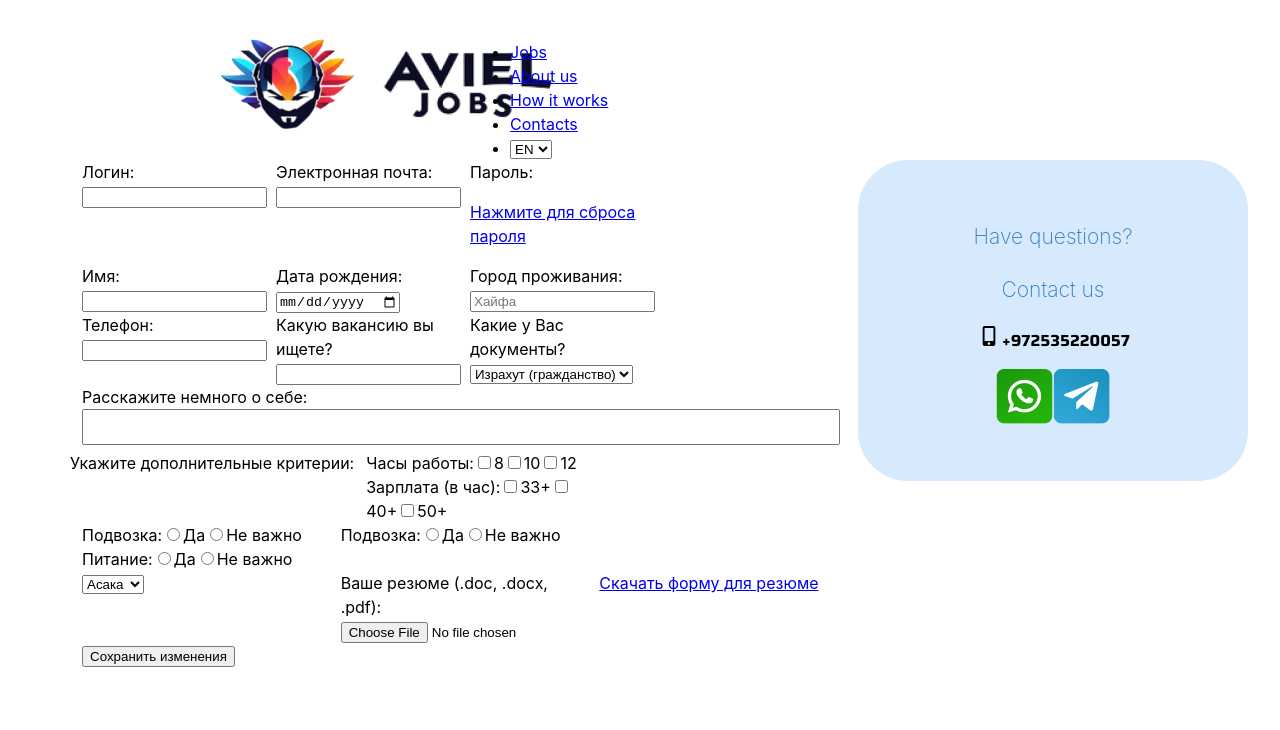
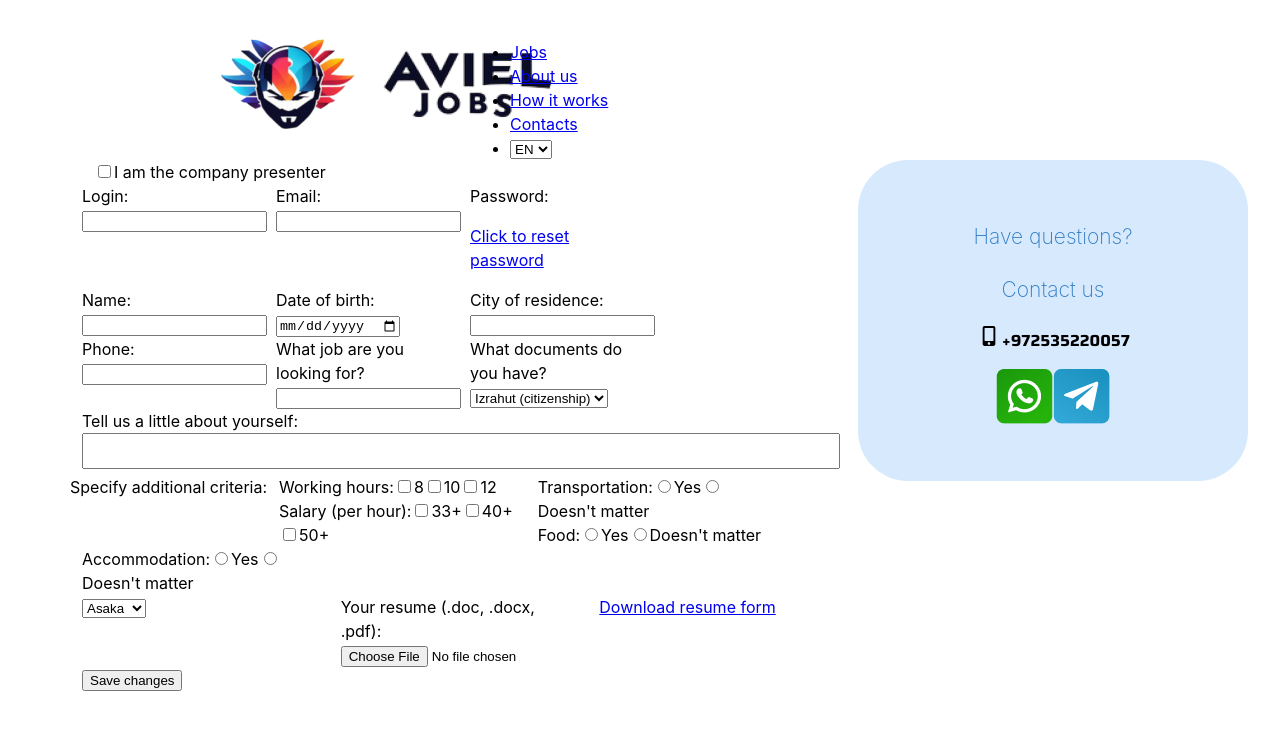
Before and after one commit to Aura-TLV/front-web-react--redux, a React (Vite) app: page / in a window 1280 px wide. Shown: the top 730 px of the page. Built offline with nearby package versions, Linux system fonts and the light colour scheme.

Commit message:
feat: add forms changer + translations

```diff
--- a/public/locales/en/translation.json
+++ b/public/locales/en/translation.json
@@ -1,7 +1,8 @@
 {
   "general": {
     "notFound": "Page not found",
-    "goToHomePage": "Go to home page"
+    "goToHomePage": "Go to home page",
+    "iAmCompany": "I am the company presenter"
   },
   "nav": {
     "jobs": "Jobs",
@@ -22,5 +23,60 @@
       "form": "Feedback form"
     }
   },
-  "mainPanel": {}
+  "mainPanel": {
+    "candidate": {
+      "login": "Login",
+      "eMail": "Email",
+      "password": "Password",
+      "passwordLink": "Click to reset password",
+      "name": "Name",
+      "birthDate": "Date of birth",
+      "city": "City of residence",
+      "phone": "Phone",
+      "vacancy": "What job are you looking for?",
+      "status": {
+        "label": "What documents do you have?",
+        "t1": "Izrahut (citizenship)",
+        "t2": "Work visa",
+        "t3": "Tourist visa",
+        "t4": "Blue paper (5A)"
+      },
+      "additionalInfo": "Tell us a little about yourself",
+      "extraInfoLabel": "Specify additional criteria",
+      "workingHours": "Working hours",
+      "wagePerHour": "Salary (per hour)",
+      "driver": "Transportation",
+      "lunch": "Food",
+      "living": "Accommodation",
+      "contractType": {
+        "label": "Type of employment",
+        "asaka": "Asaka",
+        "asama": "Asama"
+      },
+      "cv": "Your resume (.doc, .docx, .pdf)",
+      "cvLink": "Download resume form",
+      "controls": {
+        "checkboxY": "Yes",
+        "checkboxN": "Doesn't matter",
+        "btnSave": "Save changes"
+      }
+    },
+    "employee": {
+      "login": "Login",
+      "eMail": "Email",
+      "password": "Password",
+      "passwordLink": "Click to reset password",
+      "name": "Your Name",
+      "companyName": "Company name",
+      "companyType": "What does the company do",
+      "phone": "Phone",
+      "yourAds": {
+        "label": "Your ads",
+        "btnAdd": "Add"
+      },
+      "controls": {
+        "btnSave": "Save changes"
+      }
+    }
+  }
 }
--- a/public/locales/he/translation.json
+++ b/public/locales/he/translation.json
@@ -1,7 +1,8 @@
 {
   "general": {
     "notFound": "הדף לא נמצא",
-        "goToHomePage": "עבור לדף הבית"
+    "goToHomePage": "עבור לדף הבית",
+    "iAmCompany": "אני הפרזנטורית של החברה"
   },
   "nav": {
     "jobs": "משרות",
@@ -24,5 +25,60 @@
       "form": "טופס משוב"
     }
   },
-    "mainPanel": {}
+  "mainPanel": {
+    "candidate": {
+      "login": "כניסה",
+      "eMail": "דוא\"ל",
+      "password": "סיסמה",
+      "passwordLink": "לחץ לאיפוס סיסמה",
+      "name": "שם",
+      "birthDate": "תאריך לידה",
+      "city": "עיר מגורים",
+      "phone": "טלפון",
+      "vacancy": "איזה משרה אתה מחפש?",
+      "status": {
+        "label": "אילו מסמכים יש לך?",
+        "t1": "תעודת זהות (אזרחות)",
+        "t2": "ויזת עבודה",
+        "t3": "ויזת תייר",
+        "t4": "נייר כחול (5א)"
+      },
+      "additionalInfo": "ספר לנו קצת על עצמך",
+      "extraInfoLabel": "ציין קריטריונים נוספים",
+      "workingHours": "שעות עבודה",
+      "wagePerHour": "שכר (לשעה)",
+      "driver": "הסעה",
+      "lunch": "אוכל",
+      "living": "מגורים",
+      "contractType": {
+        "label": "סוג העסקה",
+        "asaka": "אסאקה",
+        "asama": "אסאמה"
+      },
+      "cv": "קורות חיים שלך (.doc, .docx, .pdf)",
+      "cvLink": "הורד טופס לקורות חיים",
+      "controls": {
+        "checkboxY": "כן",
+        "checkboxN": "לא משנה",
+        "btnSave": "שמור שינויים"
       }
+    },
+    "employee": {
+      "login": "כניסה",
+      "eMail": "דוא\"ל",
+      "password": "סיסמה",
+      "passwordLink": "לחץ לאיפוס סיסמה",
+      "name": "שמך",
+      "companyName": "שם החברה",
+      "companyType": "מה עושה החברה",
+      "phone": "טלפון",
+      "yourAds": {
+        "label": "המודעות שלך",
+        "btnAdd": "הוסף"
+      },
+      "controls": {
+        "btnSave": "שמור שינויים"
+      }
+    }
+  }
+}
--- a/public/locales/ru/translation.json
+++ b/public/locales/ru/translation.json
@@ -1,7 +1,8 @@
 {
     "general": {
-        "notFound": "Page not found",
-        "goToHomePage": "Go to home page"
+        "notFound": "Страница не найдена",
+        "goToHomePage": "На главную страницу",
+        "iAmCompany": "Я - представитель компании"
     },
     "nav": {
         "jobs": "Вакансии",
@@ -23,6 +24,59 @@
         }
     },
     "mainPanel": {
-        "": ""
+        "candidate": {
+            "login": "Логин",
+            "eMail": "Электронная почта",
+            "password": "Пароль",
+            "passwordLink": "Нажмите для сброса пароля",
+            "name": "Имя",
+            "birthDate": "Дата рождения",
+            "city": "Город проживания",
+            "phone": "Телефон",
+            "vacancy": "Какую вакансию вы ищете?",
+            "status": {
+                "label": "Какие у Вас документы?",
+                "t1": "Израхут (гражданство)",
+                "t2": "Рабочая виза",
+                "t3": "Туристическая виза",
+                "t4": "Синяя бумага (5א)"
+            },
+            "additionalInfo": "Расскажите немного о себе",
+            "extraInfoLabel": "Укажите дополнительные критерии",
+            "workingHours": "Часы работы",
+            "wagePerHour": "Зарплата (в час)",
+            "driver": "Подвозка",
+            "lunch": "Питание",
+            "living": "Проживание",
+            "contractType": {
+                "label": "Тип трудоустройства",
+                "asaka": "Асака",
+                "asama": "Азама"
+            },
+            "cv": "Ваше резюме (.doc, .docx, .pdf)",
+            "cvLink": "Скачать форму для резюме",
+            "controls": {
+                "checkboxY": "Да",
+                "checkboxN": "Неважно",
+                "btnSave": "Сохранить изменения"
+            }
+        },
+        "employee": {
+            "login": "Логин",
+            "eMail": "Электронная почта",
+            "password": "Пароль",
+            "passwordLink": "Нажмите для сброса пароля",
+            "name": "Ваше Имя",
+            "companyName": "Название компании",
+            "companyType": "Чем занимается компания",
+            "phone": "Телефон",
+            "yourAds": {
+                "label": "Ваши объявления",
+                "btnAdd": "Добавить"
+            },
+            "controls": {
+                "btnSave": "Сохранить изменения"
+            }
+        }
     }
 }
--- a/src/components/pages/Jobs/MainPanel.jsx
+++ b/src/components/pages/Jobs/MainPanel.jsx
@@ -1,14 +1,23 @@
 import { useState } from "react";
 import FormCandidate from "./MainPanelForms/FormCandidate";
 import FormEmployer from "./MainPanelForms/FormEmployer";
+import { useTranslation } from "react-i18next";
 
 const MainPanel = () => {
 
-  // eslint-disable-next-line no-unused-vars
+    const { t } = useTranslation();
+
     const [isCandidate, setIsCandidate] = useState(true);
+
+    const toggleCandidate = () => setIsCandidate(!isCandidate);
 
     return (
         <>
+            <div className="container">
+                <input type="checkbox" onChange={toggleCandidate} />
+                {t('general.iAmCompany')}
+            </div>
+
             {isCandidate ? <FormCandidate /> : <FormEmployer />}
         </>
     )
--- a/src/components/pages/Jobs/MainPanelForms/FormCandidate.jsx
+++ b/src/components/pages/Jobs/MainPanelForms/FormCandidate.jsx
@@ -1,4 +1,4 @@
-
+import { useTranslation } from "react-i18next";
 
 const FormCandidate = () => {
 
@@ -6,117 +6,121 @@ const FormCandidate = () => {
         e.preventDefault()
     }
 
+    const { t } = useTranslation();
+
     return (
         <div>
             <form onSubmit={submitHandler}>
 
                 <div className="row">
                     <div className="col-md-3">
-                        <label htmlFor="login">Логин:</label>
+                        <label htmlFor="login">{t('mainPanel.candidate.login')}:</label>
                         <input id="login" />
                     </div>
                     <div className="col-md-3">
-                        <label htmlFor="eMail">Электронная почта:</label>
+                        <label htmlFor="eMail">{t('mainPanel.candidate.eMail')}:</label>
                         <input id="eMail" />
                     </div>
                     <div className="col-md-3">
-                        <label htmlFor="password">Пароль:</label>
-                        <p><a id="password" href="#">Нажмите для сброса пароля</a></p>
+                        <label htmlFor="password">{t('mainPanel.candidate.password')}:</label>
+                        <p><a id="password" href="#">{t('mainPanel.candidate.passwordLink')}</a></p>
                     </div>
                 </div>
 
                 <div className="row">
                     <div className="col-md-3">
-                        <label htmlFor="userName">Имя:</label>
+                        <label htmlFor="userName">{t('mainPanel.candidate.name')}:</label>
                         <input id="userName" />
                     </div>
                     <div className="col-md-3">
-                        <label htmlFor="birthDate">Дата рождения:</label>
+                        <label htmlFor="birthDate">{t('mainPanel.candidate.birthDate')}:</label>
                         <input type="date" id="birthDate" />
                     </div>
                     <div className="col-md-3">
-                        <label htmlFor="city">Город проживания:</label>
-                        <input id="city" placeholder="Хайфа" />
+                        <label htmlFor="city">{t('mainPanel.candidate.city')}:</label>
+                        <input id="city" placeholder="" />
                     </div>
                 </div>
 
                 <div className="row">
                     <div className="col-md-3">
-                        <label htmlFor="phone">Телефон:</label>
+                        <label htmlFor="phone">{t('mainPanel.candidate.phone')}:</label>
                         <input id="phone" />
                     </div>
                     <div className="col-md-3">
-                        <label htmlFor="job">Какую вакансию вы ищете?</label>
+                        <label htmlFor="job">{t('mainPanel.candidate.vacancy')}</label>
                         <input id="job" />
                     </div>
                     <div className="col-md-3">
-                        <label htmlFor="status">Какие у Вас документы?</label>
+                        <label htmlFor="status">{t('mainPanel.candidate.status.label')}</label>
                         <select id="status">
-                            <option value="teudat-zeut">Израхут (гражданство)</option>
-                            <option value="work-visa">Рабочая виза</option>
-                            <option value="tour-visa">Туристическая виза</option>
-                            <option value="blue-paper">Синяя бумага (5א)</option>
+                            <option value="teudat-zeut">{t('mainPanel.candidate.status.t1')}</option>
+                            <option value="work-visa">{t('mainPanel.candidate.status.t2')}</option>
+                            <option value="tour-visa">{t('mainPanel.candidate.status.t3')}</option>
+                            <option value="blue-paper">{t('mainPanel.candidate.status.t4')}</option>
                         </select>
                     </div>
                 </div>
 
                 <div className="row">
                     <div className="col-md-12">
-                        Расскажите немного о себе:<br />
+                        {t('mainPanel.candidate.additionalInfo')}:<br />
                         <textarea id="additionalInfo" style={{ resize: 'none', width: '100%' }} />
                     </div>
                 </div>
 
                 <div className="row">
-                    Укажите дополнительные критерии:<br />
+                {t('mainPanel.candidate.extraInfoLabel')}:<br />
                     <div className="col-md-4">
-                        Часы работы:
+                        {t('mainPanel.candidate.workingHours')}:
                         <input name="workingHours" type="checkbox" value={8} />8
                         <input name="workingHours" type="checkbox" value={10} />10
                         <input name="workingHours" type="checkbox" value={12} />12
                         <br />
-                        Зарплата (в час):
+                        {t('mainPanel.candidate.wagePerHour')}:
                         <input name="wagePerHour" type="checkbox" value={33} />33+
                         <input name="wagePerHour" type="checkbox" value={40} />40+
                         <input name="wagePerHour" type="checkbox" value={50} />50+
                     </div>
                     <div className="col-md-4">
-                        Подвозка:
-                        <input name="driver" type="radio" />Да
-                        <input name="driver" type="radio" />Не важно
+                        {t('mainPanel.candidate.driver')}:
+                        <input name="driver" type="radio" />{t('mainPanel.candidate.controls.checkboxY')}
+                        <input name="driver" type="radio" />{t('mainPanel.candidate.controls.checkboxN')}
                         <br />
-                        Питание:
-                        <input name="lunch" type="radio" />Да
-                        <input name="lunch" type="radio" />Не важно
+                        {t('mainPanel.candidate.lunch')}:
+                        <input name="lunch" type="radio" />{t('mainPanel.candidate.controls.checkboxY')}
+                        <input name="lunch" type="radio" />{t('mainPanel.candidate.controls.checkboxN')}
                         <br />
                     </div>
                     <div className="col-md-4">
-                        Подвозка:
-                        <input name="living" type="radio" />Да
-                        <input name="living" type="radio" />Не важно
+                        {t('mainPanel.candidate.living')}:
+                        <input name="living" type="radio" />{t('mainPanel.candidate.controls.checkboxY')}
+                        <input name="living" type="radio" />{t('mainPanel.candidate.controls.checkboxN')}
                     </div>
                 </div>
 
                 <div className="row">
                     <div className="col-md-4">
                         <select name="contractType">
-                            Тип трудоустройства:
-                            <option name="asaka">Асака</option>
-                            <option name="asama">Асама</option>
+                            {t('mainPanel.candidate.contractType.label')}:
+                            <option name="asaka">{t('mainPanel.candidate.contractType.asaka')}</option>
+                            <option name="asama">{t('mainPanel.candidate.contractType.asama')}</option>
                         </select>
                     </div>
                     <div className="col-md-4">
-                        <label htmlFor="cv">Ваше резюме (.doc, .docx, .pdf):</label>
+                        <label htmlFor="cv">{t('mainPanel.candidate.cv')}:</label>
                         <input type="file" id="cv" />
                     </div>
                     <div className="col-md-4">
-                        <a href="https://docs.google.com/document/d/1pHJcD5KlHKN_4TbI2BYCKwwSauzYi8Hi/edit?usp=sharing&ouid=114572637345510374218&rtpof=true&sd=true" target="_blank">Скачать форму для резюме</a>
+                        <a href="https://docs.google.com/document/d/1pHJcD5KlHKN_4TbI2BYCKwwSauzYi8Hi/edit?usp=sharing&ouid=114572637345510374218&rtpof=true&sd=true" target="_blank">{t('mainPanel.candidate.cvLink')}</a>
                     </div>
                 </div>
 
                 <div className="row">
                     <div className="col-md-12">
-                        <button type="submit">Сохранить изменения</button>
+                        <button type="submit">
+                        {t('mainPanel.candidate.controls.btnSave')}
+                        </button>
                     </div>
                 </div>
 
--- a/src/components/pages/Jobs/MainPanelForms/FormEmployer.jsx
+++ b/src/components/pages/Jobs/MainPanelForms/FormEmployer.jsx
@@ -1,8 +1,11 @@
+import { useTranslation } from "react-i18next";
 
 const FormEmployer = () => {
   const submitHandler = (e) => {
     e.preventDefault()
   }
+
+  const { t } = useTranslation();
 
   return (
     <div>
@@ -10,51 +13,51 @@ const FormEmployer = () => {
 
         <div className="row">
           <div className="col-md-3">
-            <label htmlFor="login">Логин:</label>
+            <label htmlFor="login">{t('mainPanel.employee.login')}:</label>
             <input id="login" />
           </div>
           <div className="col-md-3">
-            <label htmlFor="eMail">Электронная почта:</label>
+            <label htmlFor="eMail">{t('mainPanel.employee.eMail')}:</label>
             <input id="eMail" />
           </div>
           <div className="col-md-3">
-            <label htmlFor="password">Пароль:</label>
-            <p><a id="password" href="#">Нажмите для сброса пароля</a></p>
+            <label htmlFor="password">{t('mainPanel.employee.password')}:</label>
+            <p><a id="password" href="#">{t('mainPanel.employee.passwordLink')}</a></p>
           </div>
         </div>
 
         <div className="row">
           <div className="col-md-3">
-            <label htmlFor="userName">Ваше Имя:</label>
+            <label htmlFor="userName">{t('mainPanel.employee.name')}:</label>
             <input id="userName" />
           </div>
           <div className="col-md-3">
-            <label htmlFor="companyName">Название компании:</label>
+            <label htmlFor="companyName">{t('mainPanel.employee.companyName')}:</label>
             <input id="companyName" />
           </div>
           <div className="col-md-3">
-            <label htmlFor="companyType">Чем занимается компания:</label>
+            <label htmlFor="companyType">{t('mainPanel.employee.companyType')}:</label>
             <input id="companyType" />
           </div>
         </div>
 
         <div className="row">
           <div className="col-md-12">
-            <label htmlFor="phone">Телефон:</label>
+            <label htmlFor="phone">{t('mainPanel.employee.phone')}:</label>
             <input id="phone" />
           </div>
         </div>
 
         <div className="row">
           <div className="col-md-12">
-            <p>Ваши объявления:</p>
-            <a href="#">Добавить</a>
+            <p>{t('mainPanel.employee.yourAds.label')}:</p>
+            <a href="#">{t('mainPanel.employee.yourAds.btnAdd')}</a>
           </div>
         </div>
 
         <div className="row">
           <div className="col-md-12">
-            <button type="submit">Сохранить изменения</button>
+            <button type="submit">{t('mainPanel.employee.controls.btnSave')}</button>
           </div>
         </div>
 
```
Lines whose indentation alone changed are shown as unchanged.
